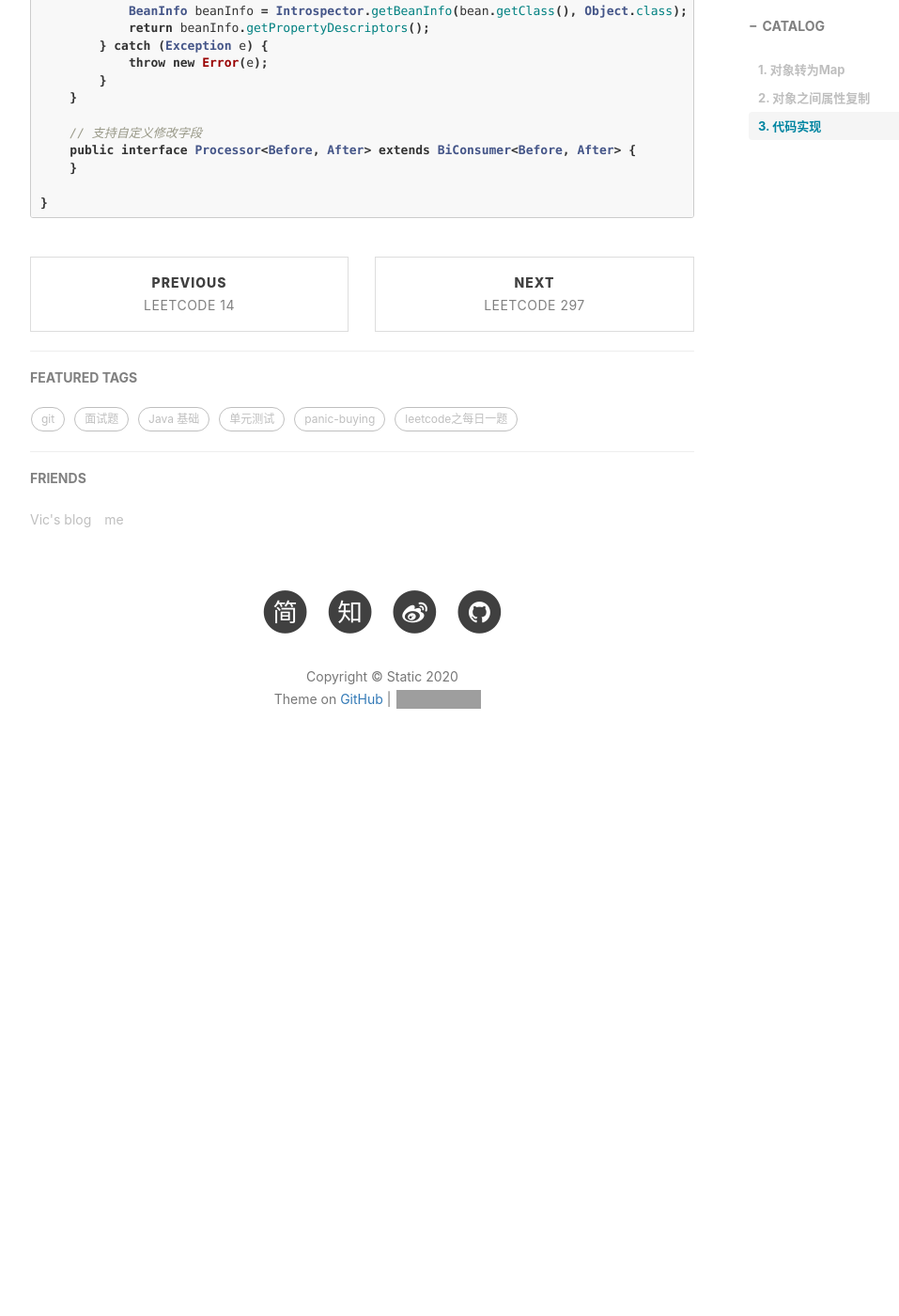
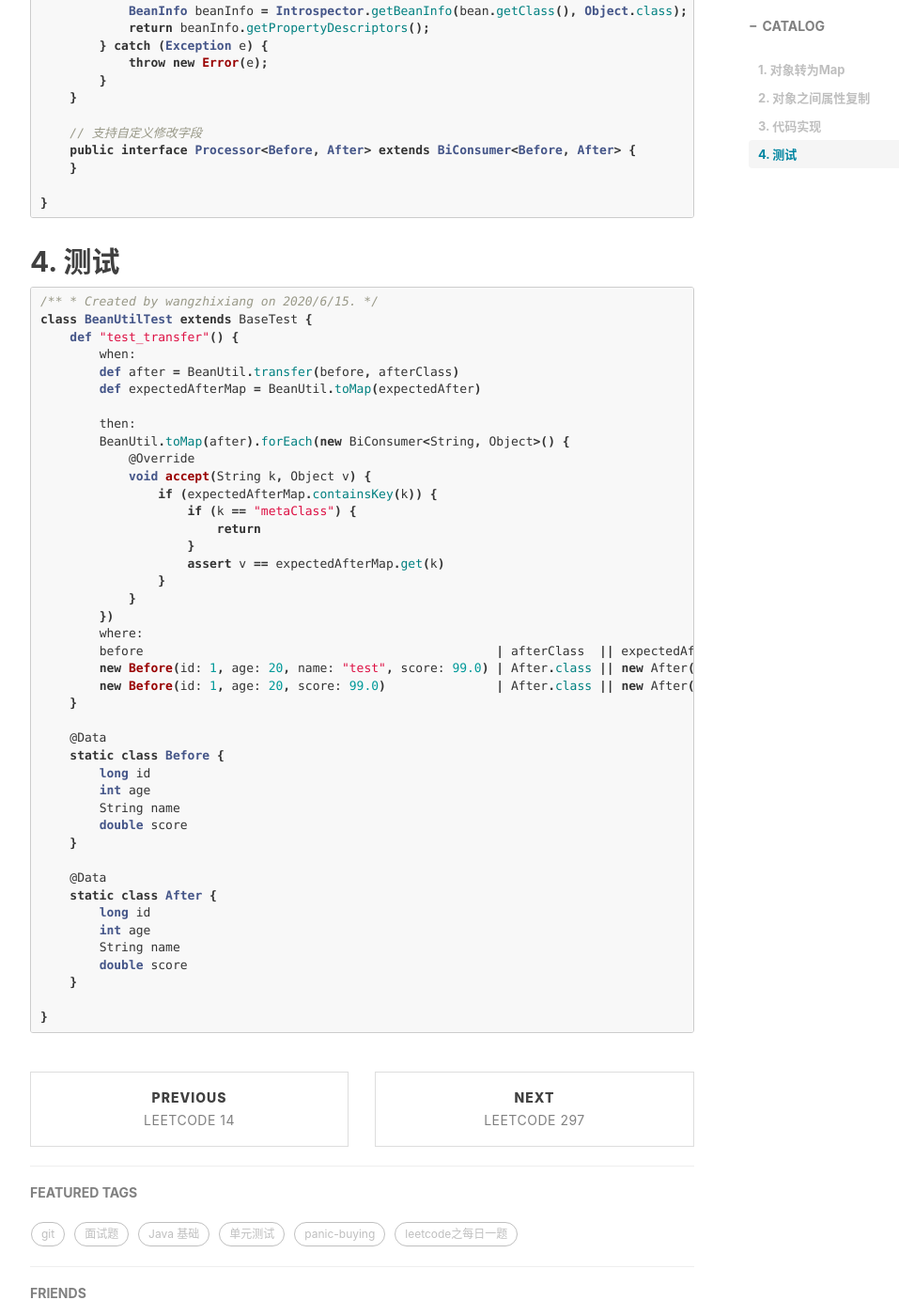
Before and after one commit to whvixd/qilixiang.github.io, a Jekyll site: the page built from _posts/2020-06-16-bean-util.md, in a window 1280 px wide and 1400 px high, scrolled down 2363 px. Shown: the whole window at 94% size, without its empty margins (233-1190 px from the left). Built offline with Jekyll 4.4.1, drawn with Linux system fonts in a browser that asks for light colours; nearby versions of some CDN libraries; comment, search, counter and statistics services are not loaded; before the commit the page ends 3211 px from its top, so only the background shows below that; grey boxes are pictures that could not be loaded.

Commit message:
添加测试

````diff
--- a/_posts/2020-06-16-bean-util.md
+++ b/_posts/2020-06-16-bean-util.md
@@ -115,3 +115,52 @@ public class BeanUtil {
 
 }
 ```
+
+## 4. 测试
+
+```groovy
+/**
+ * Created by wangzhixiang on 2020/6/15.
+ */
+class BeanUtilTest extends BaseTest {
+    def "test_transfer"() {
+        when:
+        def after = BeanUtil.transfer(before, afterClass)
+        def expectedAfterMap = BeanUtil.toMap(expectedAfter)
+
+        then:
+        BeanUtil.toMap(after).forEach(new BiConsumer<String, Object>() {
+            @Override
+            void accept(String k, Object v) {
+                if (expectedAfterMap.containsKey(k)) {
+                    if (k == "metaClass") {
+                        return
+                    }
+                    assert v == expectedAfterMap.get(k)
+                }
+            }
+        })
+        where:
+        before                                                | afterClass  || expectedAfter
+        new Before(id: 1, age: 20, name: "test", score: 99.0) | After.class || new After(id: 1, age: 20, name: "test", score: 99.0)
+        new Before(id: 1, age: 20, score: 99.0)               | After.class || new After(id: 1, age: 20, score: 99.0)
+    }
+
+    @Data
+    static class Before {
+        long id
+        int age
+        String name
+        double score
+    }
+
+    @Data
+    static class After {
+        long id
+        int age
+        String name
+        double score
+    }
+
+}
+```
````
